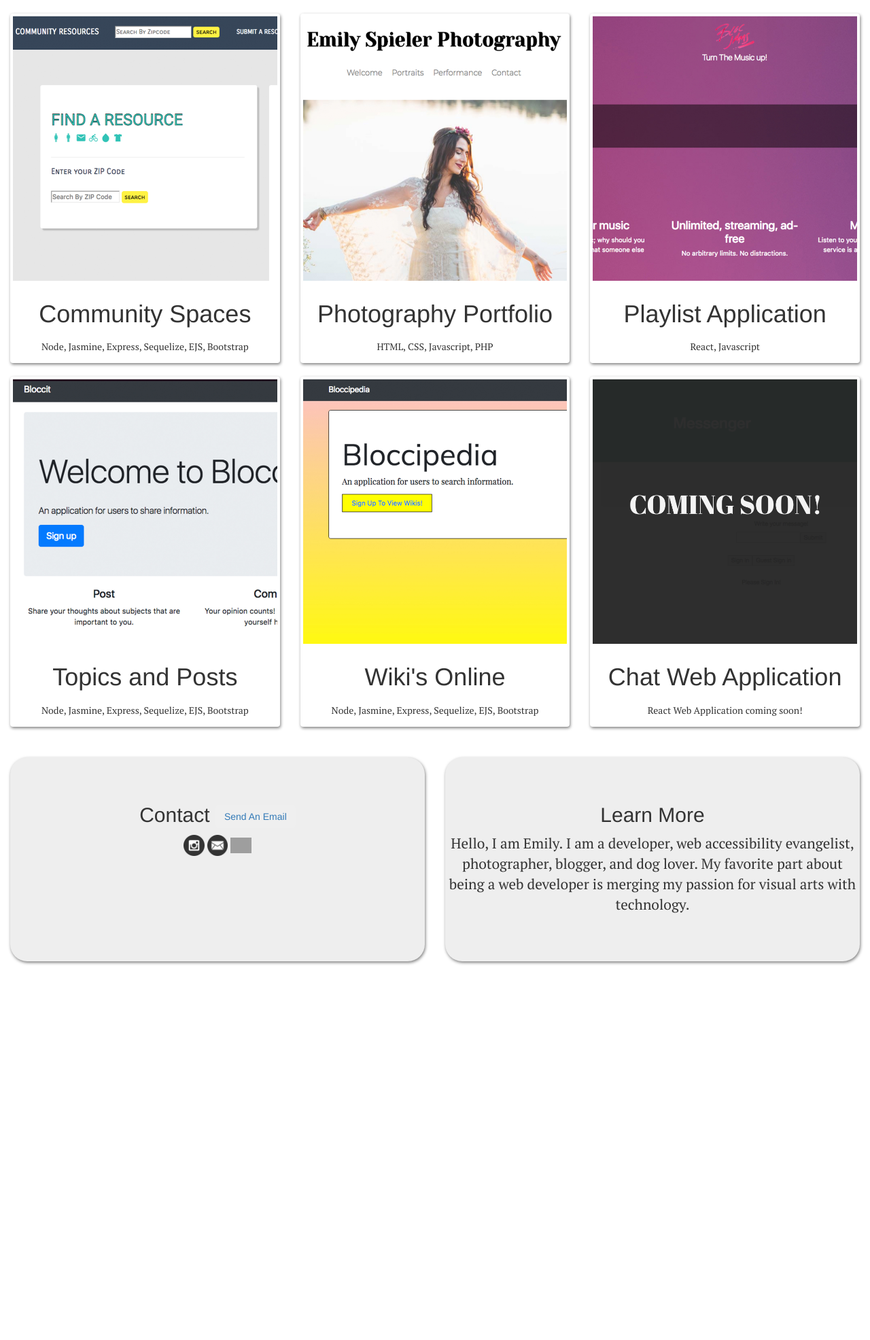
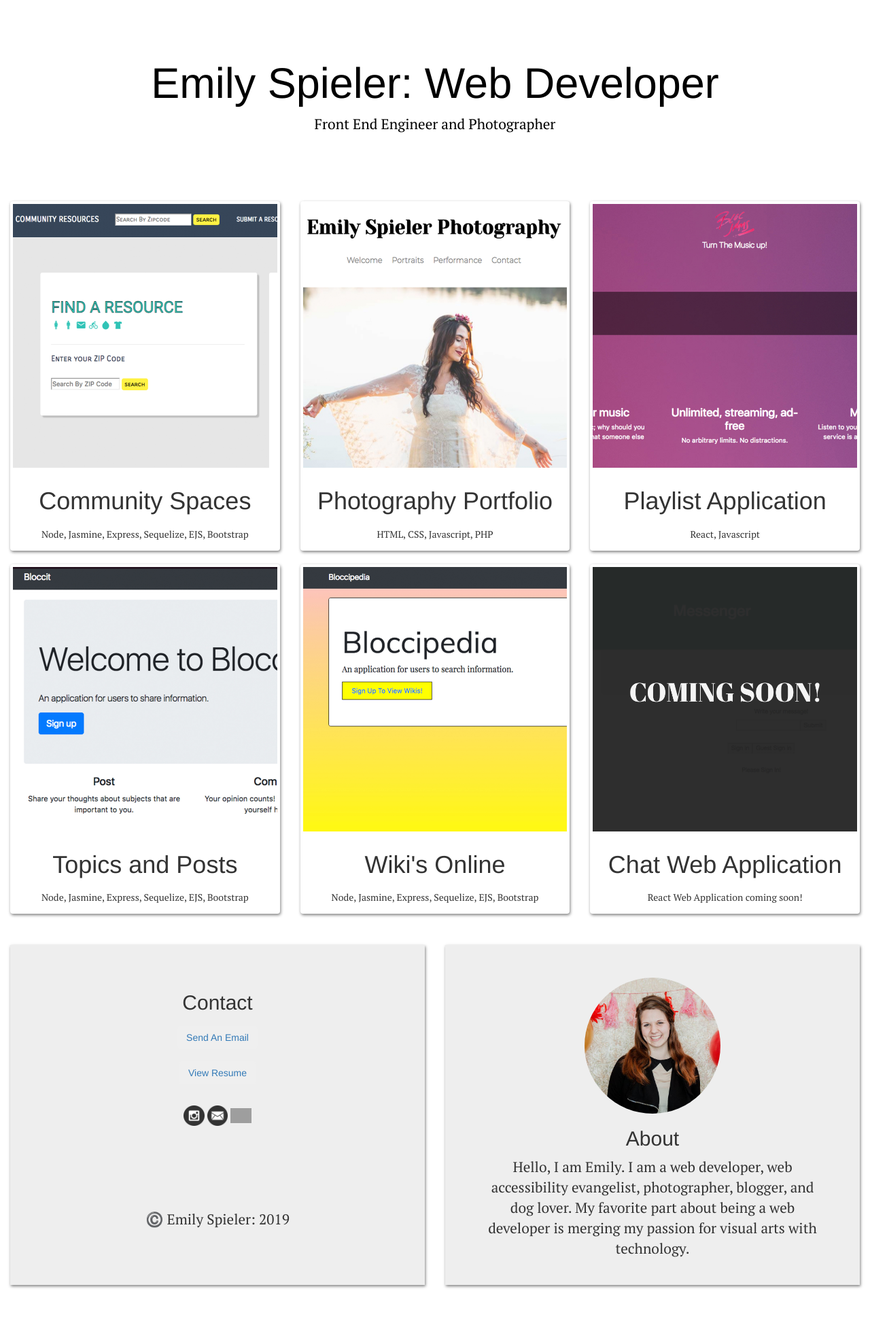
Before and after one commit to emilyspieler/portfolio, a PHP site: page /index.html in a window 1280 px wide. Shown: the part 52-2023 px from the top of the page at 68% size. Before the commit the page ends 1471 px from the top, so only its background shows below. Run offline with PHP 8.4, Linux system fonts and the light colour scheme; grey boxes are pictures that could not be loaded.

Commit message:
structure update

```diff
--- a/index.html
+++ b/index.html
@@ -29,11 +29,17 @@
             <span class="caret"></span></a>
             <ul class="dropdown-menu">
               <li><a href="https://github.com/emilyspieler">Github</a></li>
+                <li><a href="Resume-Emily_Spieler.pdf">Resume</a></li>
             </ul>
           </li>
         </ul>
       </div>
     </nav>
+
+  <div class="jumbotron text-center">
+    <h1>Emily Spieler: Web Developer</h1>
+      <p>Front End Engineer and Photographer</p>
+  </div>
 
   <div className="container">
     <div class="col-md-4">
@@ -47,8 +53,8 @@
             <p>Node, Jasmine, Express, Sequelize, EJS, Bootstrap</p>
           </div>
         </div>
+    </div>
 
-    </div>
     <div className="container">
       <div class="col-md-4">
         <div class="thumbnail">
@@ -61,8 +67,9 @@
               <p>HTML, CSS, Javascript, PHP</p>
             </div>
           </div>
+      </div>
 
-      </div>
+    <div className="container">
       <div class="col-md-4">
         <div class="thumbnail">
           <a href="http://yourplaylistapp.online/" target="_blank" width="100%">
@@ -73,9 +80,10 @@
           </a>
             <p>React, Javascript</p>
               </div>
-            </div>
+          </div>
+      </div>
 
-      </div>
+    <div className="container">
         <div class="col-md-4">
           <div class="thumbnail">
             <a href="http://topicmeetspost.club/" target="_blank" width="100%">
@@ -87,7 +95,9 @@
               <p>Node, Jasmine, Express, Sequelize, EJS, Bootstrap</p>
           </div>
         </div>
-  </div>
+      </div>
+
+    <div className="container">
       <div class="col-md-4">
         <div class="thumbnail">
           <a href="http://www.ilovewikis.club/" target="_blank" width="100%">
@@ -100,6 +110,8 @@
           </div>
         </div>
       </div>
+
+      <div className="container">
         <div class="col-md-4">
           <div class="thumbnail">
             <a href="#" target="_blank" width="100%">
@@ -111,21 +123,22 @@
             <p>React Web Application coming soon!</p>
           </div>
         </div>
-  </div>
+      </div>
 
 <div className="container">
   <div class="col-md-6">
     <div class="jumbotron">
       <div id="contact">
-      <h2>Contact
+      <h2>Contact</h2>
         <button type="button" class="btn"><a href="mailto:emilyspieler1@gmail.com">Send An Email</a></button>
-      </h2>
+        <button type="button" class="btn"><a href="Resume-Emily_Spieler.pdf">View Resume</a></button>
     </div>
     <div class="social">
       <a href='https://www.instagram.com/tendaytraveler/'><img src="social/1.png" style="width:5%" alt="Chicago Portrait"></a>
       <a href='mailto:emilyspieler1@gmail.com'><img src="social/3.png" style="width:5%" alt="Chicago Portrait"></a>
       <a href='https://www.facebook.com/EmilySpielerPhotography/'><img src="social/4.png" style="width:5%" alt="Chicago Portrait"></a>
   </div>
+    <p class="contact">©️ Emily Spieler: 2019</p>
   </div>
 
   </div>
@@ -133,8 +146,9 @@
     <div class="col-md-6">
       <div class="jumbotron">
         <div id="about">
-          <h2>Learn More</h2>
-          <p>Hello, I am Emily. I am a developer, web accessibility evangelist, photographer, blogger, and dog lover.
+          <img src="01Linkedin.jpg" class="img-responsive img-circle" alt="emily-spieler-headshot">
+          <h2>About</h2>
+          <p>Hello, I am Emily. I am a web developer, web accessibility evangelist, photographer, blogger, and dog lover.
             My favorite part about being a web developer is merging my passion for visual arts with technology.</p>
         </div>
       </div>
--- a/style.css
+++ b/style.css
@@ -18,20 +18,42 @@ p {
   font-family: 'PT Serif', serif;
   margin: auto;
   text-align: center;
+  padding-left: 10%;
+  padding-right: 10%;
 }
 
 
 button.btn {
-  margin-left: auto;
   text-align: center;
+  display: block;
+  top: 0;
+  left: 0;
+  right: 0;
+  bottom: 0;
+  margin: auto;
+  margin-top: 3%;
 }
+
+div.jumbotron.text-center {
+  color: black;
+  background-color: white;
+  margin: auto;
+  height: 250px;
+  margin-bottom: 2%;
+  box-shadow: none;
+  -webkit-animation: fadein 2s; /* Safari, Chrome and Opera > 12.1 */
+       -moz-animation: fadein 2s; /* Firefox < 16 */
+        -ms-animation: fadein 2s; /* Internet Explorer */
+         -o-animation: fadein 2s; /* Opera < 12.1 */
+            animation: fadein 2s;
+}
+
 
 .jumbotron {
   color: white;
   margin: auto;
   background-color: rgb(0, 0, 0, .30);
-  border-radius: 25px;
-  height: 300px;
+  height: 500px;
   margin-bottom: 2%;
   box-shadow: 1px 2px 4px rgba(0, 0, 0, .5);
   -webkit-animation: fadein 2s; /* Safari, Chrome and Opera > 12.1 */
@@ -81,6 +103,7 @@ button.btn {
 
 .social {
   text-align: center;
+  margin-top: 5%;
 }
 
 .navbar-default {
@@ -91,15 +114,28 @@ body {
 	background-color: black;
 }
 
-.jumbotron#top {
-  margin-top: 2%;
-  padding-top: 7%;
-  margin-bottom: 4%;
+div#about {
+  height: 400px;
 }
 
 div.col-md-6{
   margin-top: 2%;
   margin-bottom: 4%;
+}
+
+img.img-circle {
+  width: 200px;
+  height: 200px;
+  object-fit: cover;
+  top: 0;
+  bottom: 0;
+  left: 0;
+  right: 0;
+  margin: auto;
+}
+
+p.contact {
+  margin-top: 20%;
 }
 
 @media screen and (max-width: 600px) {
@@ -109,11 +145,10 @@ div.col-md-6{
 
     .jumbotron {
       color: black;
-      margin: auto;
       background-color: rgb(0, 0, 0, .30);
-      border-radius: 25px;
-      height: 300px;
-      margin-bottom: 2%;
+      height: 550px;
+      margin-right: 2%;
+      margin-left: 2%;
     }
 
     button.btn {
```
Also changed, not shown: 1 other file.
